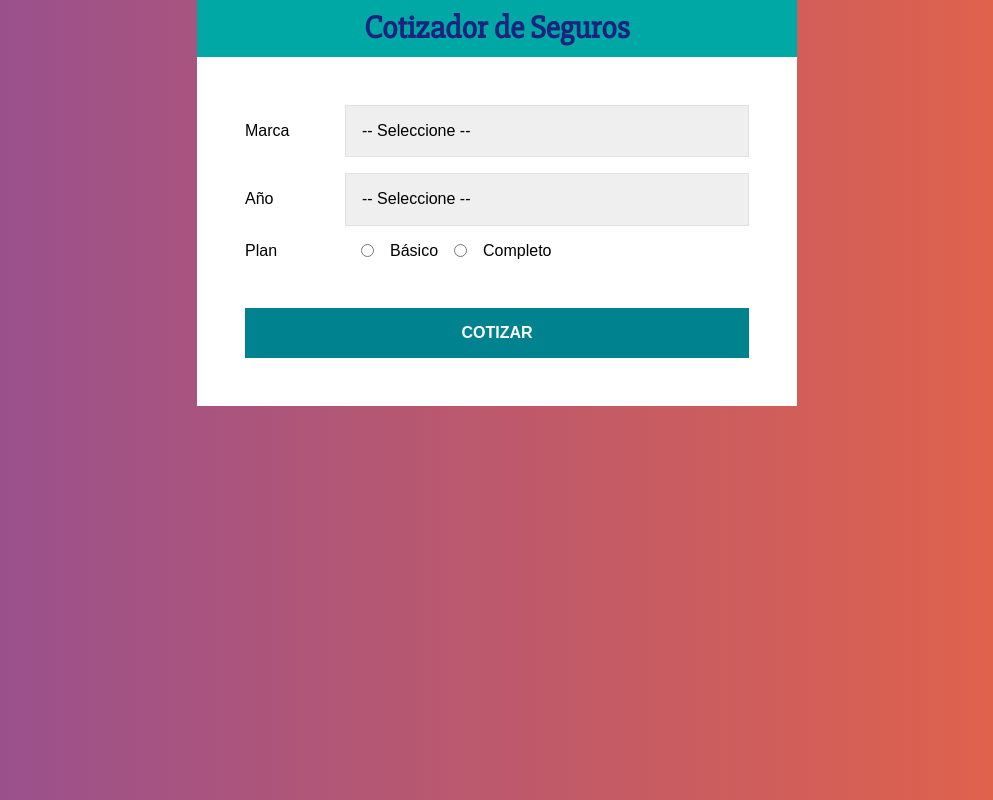
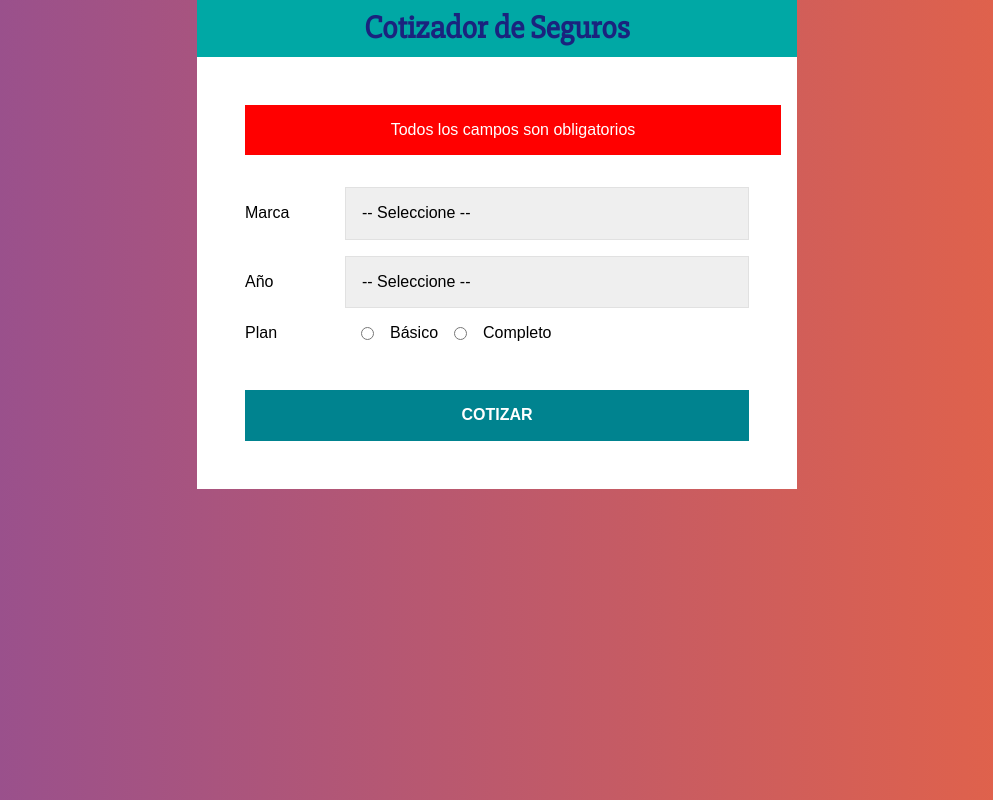
Before and after one commit to JussefoDaniel/Cotizador-React, a React (Create React App) app: page / in a window 1280 px wide. Both pictures are taken after a click on the button "COTIZAR". Shown: the whole page, without its empty margins (143-1136 px from the left). Built offline with nearby package versions, Linux system fonts and the light colour scheme.

Commit message:
utilizando helper

```diff
--- a/src/components/Formulario.jsx
+++ b/src/components/Formulario.jsx
@@ -1,5 +1,6 @@
-import React from "react";
+import React, { useState } from "react";
 import styled from "@emotion/styled";
+import { obtenerDiferenciaYear } from '../helper';
 
 const Campo = styled.div`
   display: flex;
@@ -21,7 +22,7 @@
 `;
 
 const Boton = styled.button`
-    background-color: #00838F;
+  background-color: #00838f;
   font-size: 16px;
   width: 100%;
   padding: 1rem;
@@ -29,20 +30,80 @@
   text-transform: uppercase;
   font-weight: bold;
   border: none;
-    transition: background-color .3s ease;
+  transition: background-color 0.3s ease;
   margin-top: 2rem;
   &:hover {
-        background-color: #26C6DA;
+    background-color: #26c6da;
     cursor: pointer;
   }
 `;
 
+const Error = styled.div`
+  background-color: red;
+  color: white;
+  padding: 1rem;
+  width: 100%;
+  text-align: center;
+  margin-bottom: 2rem;
+`;
+
 const Formulario = () => {
+  const [datos, guardarDatos] = useState({
+    marca: "",
+    year: "",
+    plan: "",
+  });
+  const [error, guardarError] = useState(false);
+
+  // extraer los valores del state
+  const { marca, year, plan } = datos;
+
+  // Leer los datos del formulario y colocarlos en el state
+  const obtenerInformacion = (e) => {
+    guardarDatos({
+      ...datos,
+      [e.target.name]: e.target.value,
+    });
+  };
+
+  // cuando el usuario presiona submit
+  const cotizarSeguro = (e) => {
+    e.preventDefault();
+
+    if (marca.trim() === "" || year.trim() === "" || plan.trim() === "") {
+      guardarError(true);
+      return;
+    }
+
+    guardarError(false);
+
+     // Una base de 2000
+     let resultado = 2000;
+
+    // obtener la diferencia de años
+    const diferencia = obtenerDiferenciaYear(year);
+
+    // por cada año hay que restar el 3%
+    resultado -= (( diferencia * 3 ) * resultado) / 100;
+
+        console.log(resultado)
+
+    // Americano 15
+    // Asiatico 5%
+    // Europeo 30%
+
+    // Basíco aumenta 20%
+    // Completo 50%
+
+    // Total
+  };
+
   return (
-    <form>
+    <form onSubmit={cotizarSeguro}>
+      {error ? <Error>Todos los campos son obligatorios</Error> : null}
       <Campo>
         <Label>Marca</Label>
-        <Select>
+        <Select name="marca" value={marca} onChange={obtenerInformacion}>
           <option value="">-- Seleccione --</option>
           <option value="americano">Americano</option>
           <option value="europeo">Europeo</option>
@@ -52,7 +113,7 @@
 
       <Campo>
         <Label>Año</Label>
-        <Select>
+        <Select name="year" value={year} onChange={obtenerInformacion}>
           <option value="">-- Seleccione --</option>
           <option value="2021">2021</option>
           <option value="2020">2020</option>
@@ -69,11 +130,25 @@
 
       <Campo>
         <Label>Plan</Label>
-        <InputRadio type="radio" name="plan" value="basico" /> Básico
-        <InputRadio type="radio" name="plan" value="completo" /> Completo
+        <InputRadio
+          type="radio"
+          name="plan"
+          value="basico"
+          checked={plan === "basico"}
+          onChange={obtenerInformacion}
+        />
+        Básico
+        <InputRadio
+          type="radio"
+          name="plan"
+          value="completo"
+          checked={plan === "completo"}
+          onChange={obtenerInformacion}
+        />
+        Completo
       </Campo>
 
-      <Boton type="button">Cotizar</Boton>
+      <Boton type="submit">Cotizar</Boton>
     </form>
   );
 };
--- /dev/null
+++ b/src/helper.js
@@ -0,0 +1,3 @@
+export function obtenerDiferenciaYear(year) {
+    return new Date().getFullYear() - year;
+}
```
Lines whose indentation alone changed are shown as unchanged.
